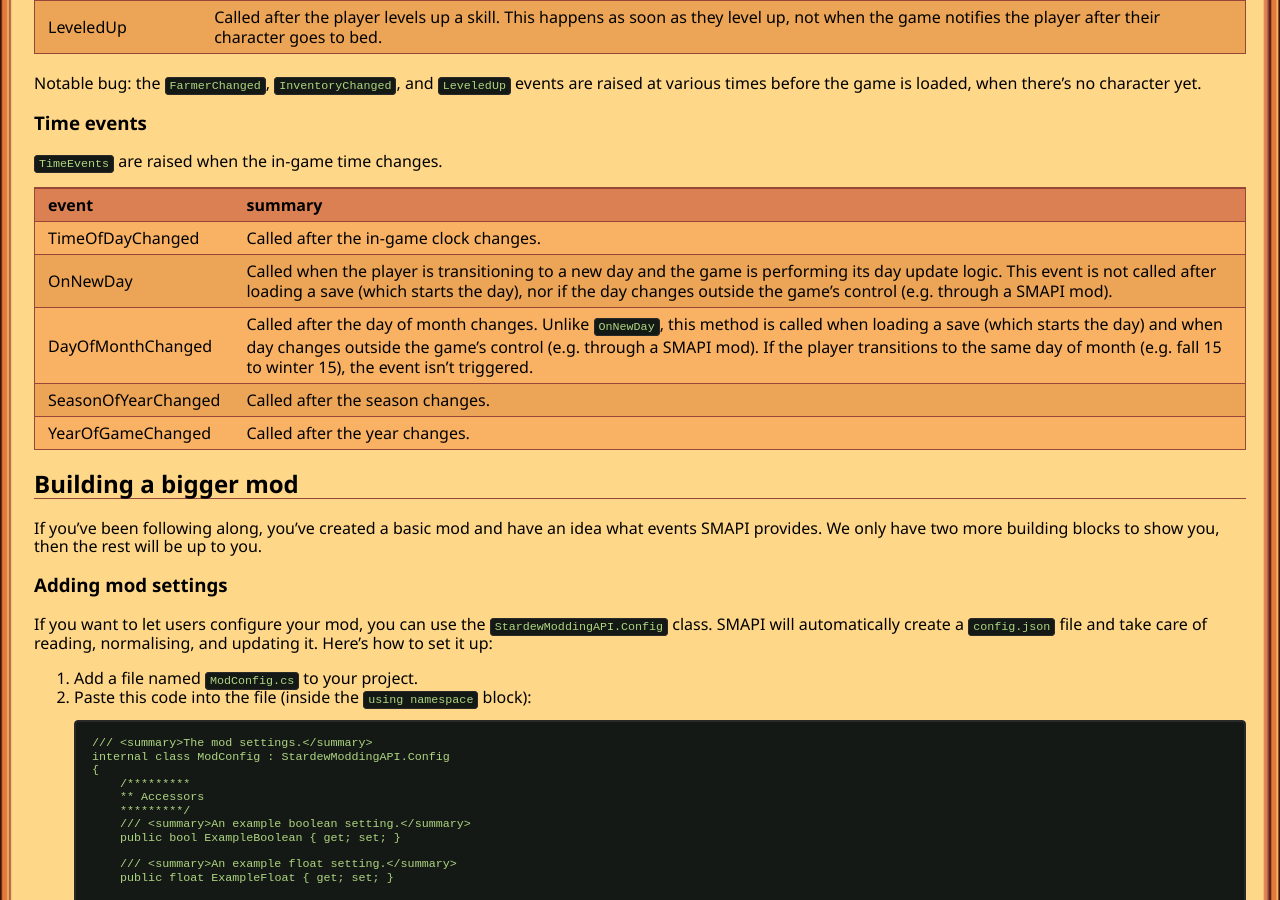
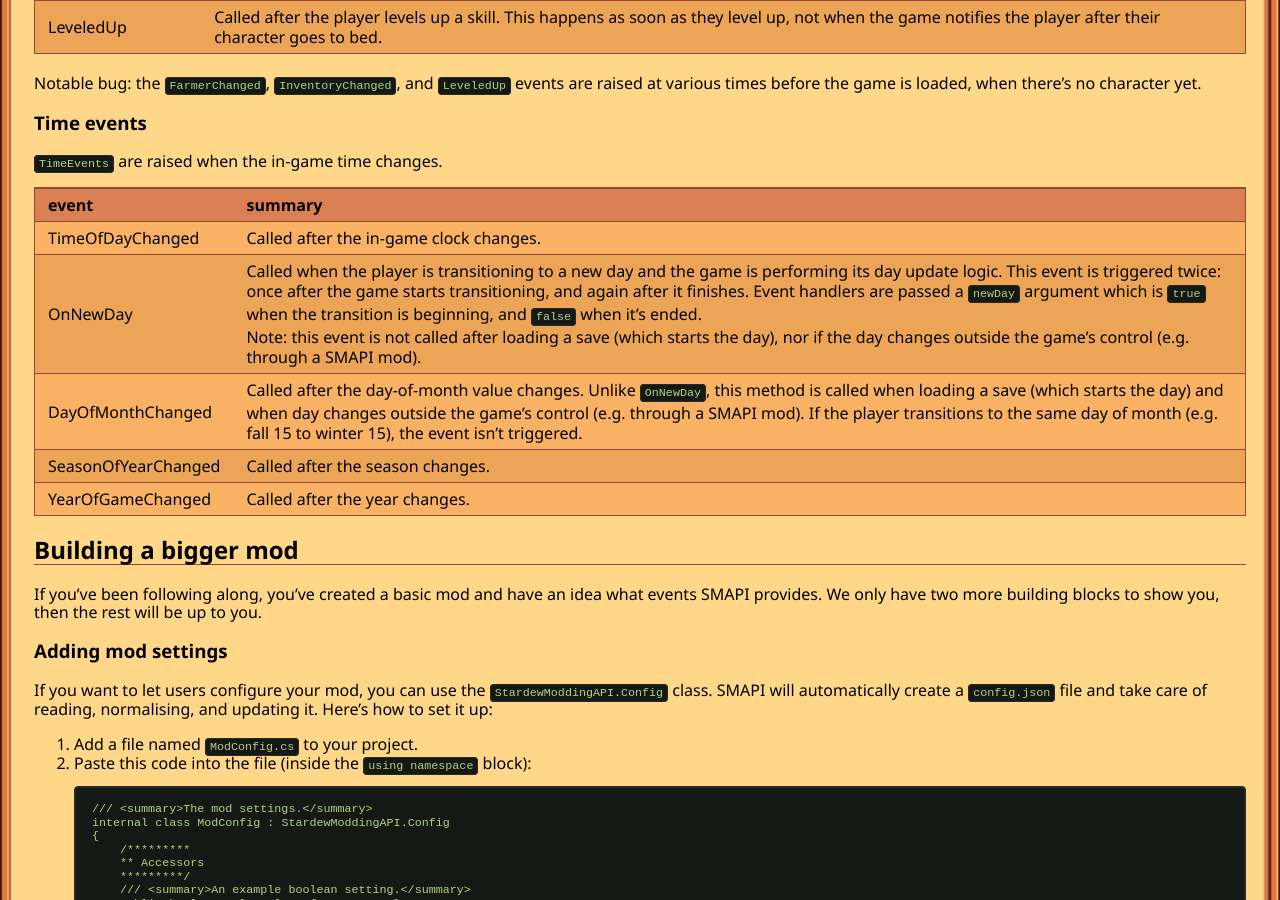
Before and after one commit to Pathoschild/canimod.github.io, a Jekyll site: the page built from guides/creating-a-smapi-mod.md, in a window 1280 px wide and 900 px high, scrolled down 6083 px. Built offline with Jekyll 4.4.1, drawn with Linux system fonts in a browser that asks for light colours; nearby versions of some CDN libraries.

Commit message:
clarify SMAPI's OnNewDay event

```diff
--- a/guides/creating-a-smapi-mod.md
+++ b/guides/creating-a-smapi-mod.md
@@ -296,8 +296,8 @@
 | event | summary |
 |:----- |:------- |
 | TimeOfDayChanged | Called after the in-game clock changes. |
-| OnNewDay | Called when the player is transitioning to a new day and the game is performing its day update logic. This event is not called after loading a save (which starts the day), nor if the day changes outside the game's control (e.g. through a SMAPI mod). |
-| DayOfMonthChanged | Called after the day of month changes. Unlike `OnNewDay`, this method is called when loading a save (which starts the day) and when day changes outside the game's control (e.g. through a SMAPI mod). If the player transitions to the same day of month (e.g. fall 15 to winter 15), the event isn't triggered. |
+| OnNewDay | Called when the player is transitioning to a new day and the game is performing its day update logic. This event is triggered twice: once after the game starts transitioning, and again after it finishes. Event handlers are passed a `newDay` argument which is `true` when the transition is beginning, and `false` when it's ended.<br/>Note: this event is not called after loading a save (which starts the day), nor if the day changes outside the game's control (e.g. through a SMAPI mod). |
+| DayOfMonthChanged | Called after the day-of-month value changes. Unlike `OnNewDay`, this method is called when loading a save (which starts the day) and when day changes outside the game's control (e.g. through a SMAPI mod). If the player transitions to the same day of month (e.g. fall 15 to winter 15), the event isn't triggered. |
 | SeasonOfYearChanged | Called after the season changes. |
 | YearOfGameChanged | Called after the year changes. |
 
```
